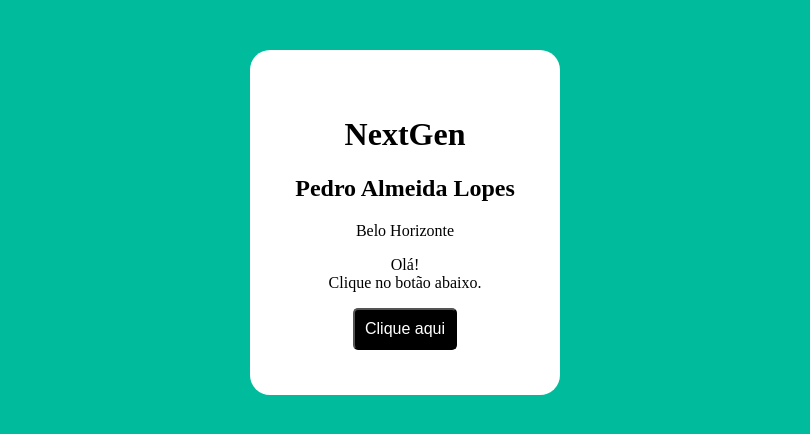
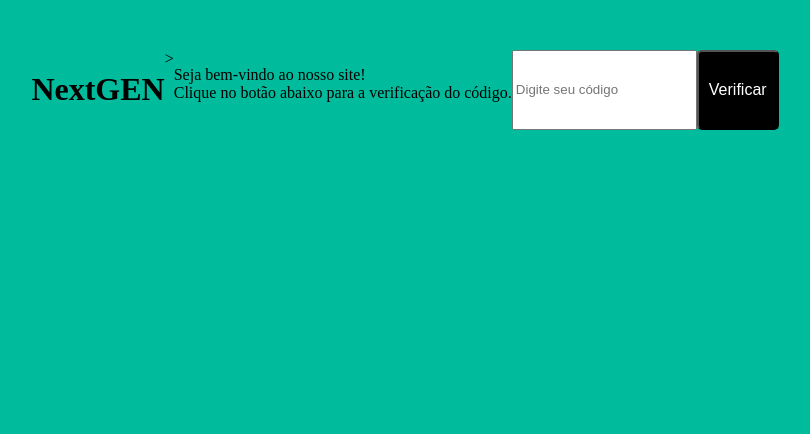
Before and after one commit to PedroAlmeida881/Proz-Course, a plain HTML site: page AULAS/exercicio.html in a window 1280 px wide. Shown: the whole page, without its empty margins (235-1045 px from the left). Drawn offline with Linux system fonts and the light colour scheme.

Commit message:
Add files via upload

```diff
--- a/AULAS/exercicio.html
+++ b/AULAS/exercicio.html
@@ -3,16 +3,14 @@
 <head>
     <meta charset="UTF-8">
     <meta name="viewport" content="width=device-width, initial-scale=1.0">
-    <link rel="stylesheet" href="exercicio.css" />
-    <script src="exercicio.js"></script>
+    <title>Document</title>
 </head>
 <body>
-    <div class="container">
-        <h1>NextGen</h1>
-        <h2>Pedro Almeida Lopes</h2>
-        <p>Belo Horizonte</p>
-        <p id="mensagem">Olá! <br>Clique no botão abaixo.</p>
-        <button onclick="mudarMensagem()">Clique aqui</button>
-    </div>
+    <h1 id="Titulo">NextGEN</h1>>
+    <p id="mensagem">Seja bem-vindo ao nosso site! <br> Clique no botão abaixo para a verificação do código.</p>
+    <input type="text" id="codigo" placeholder="Digite seu código">
+    <button id="botão" onclick="verificarMensagem()">Verificar</button>
+    <script src="exercicio.js"></script>
+    <link rel="stylesheet" href="exercicio.css" />
 </body>
 </html>
```
